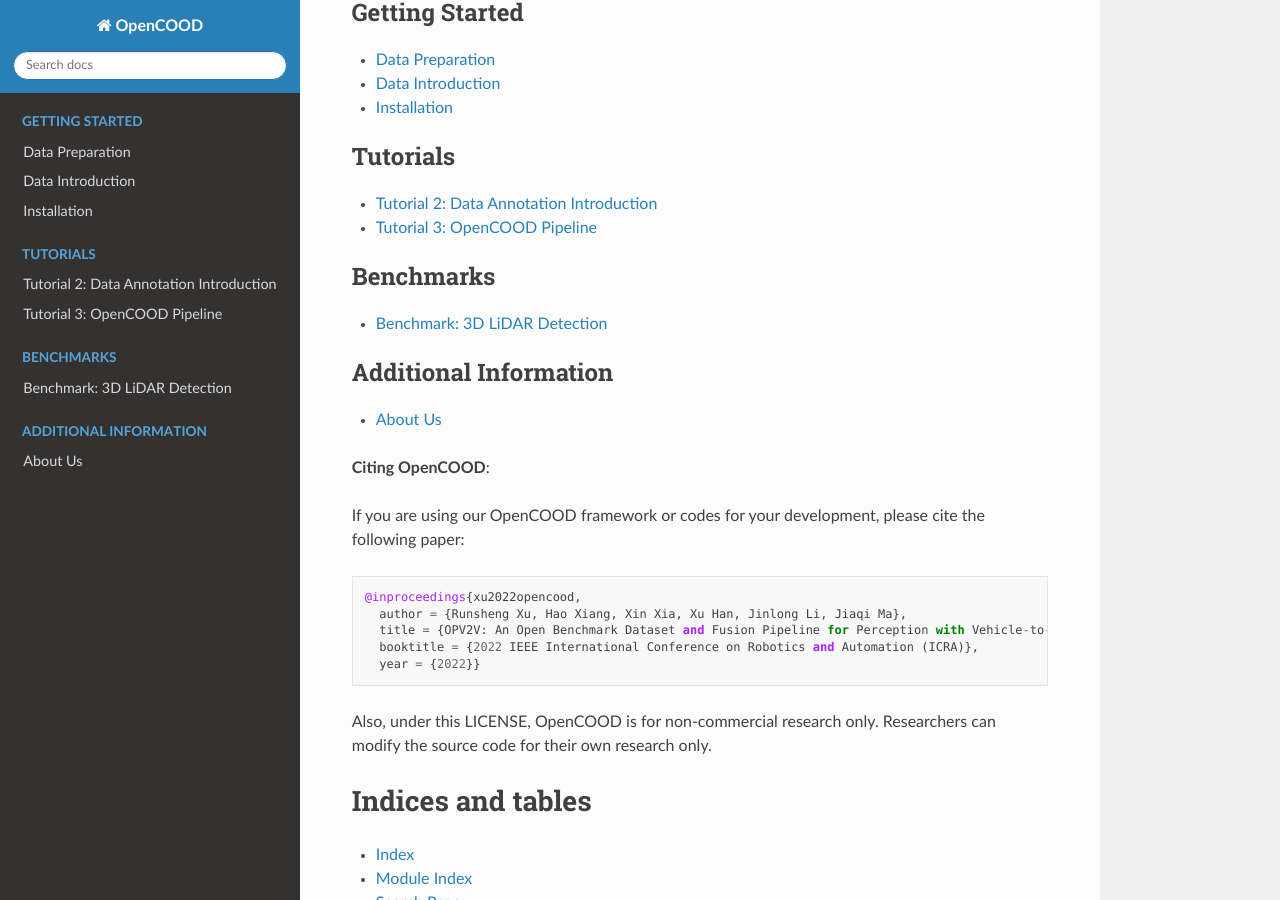
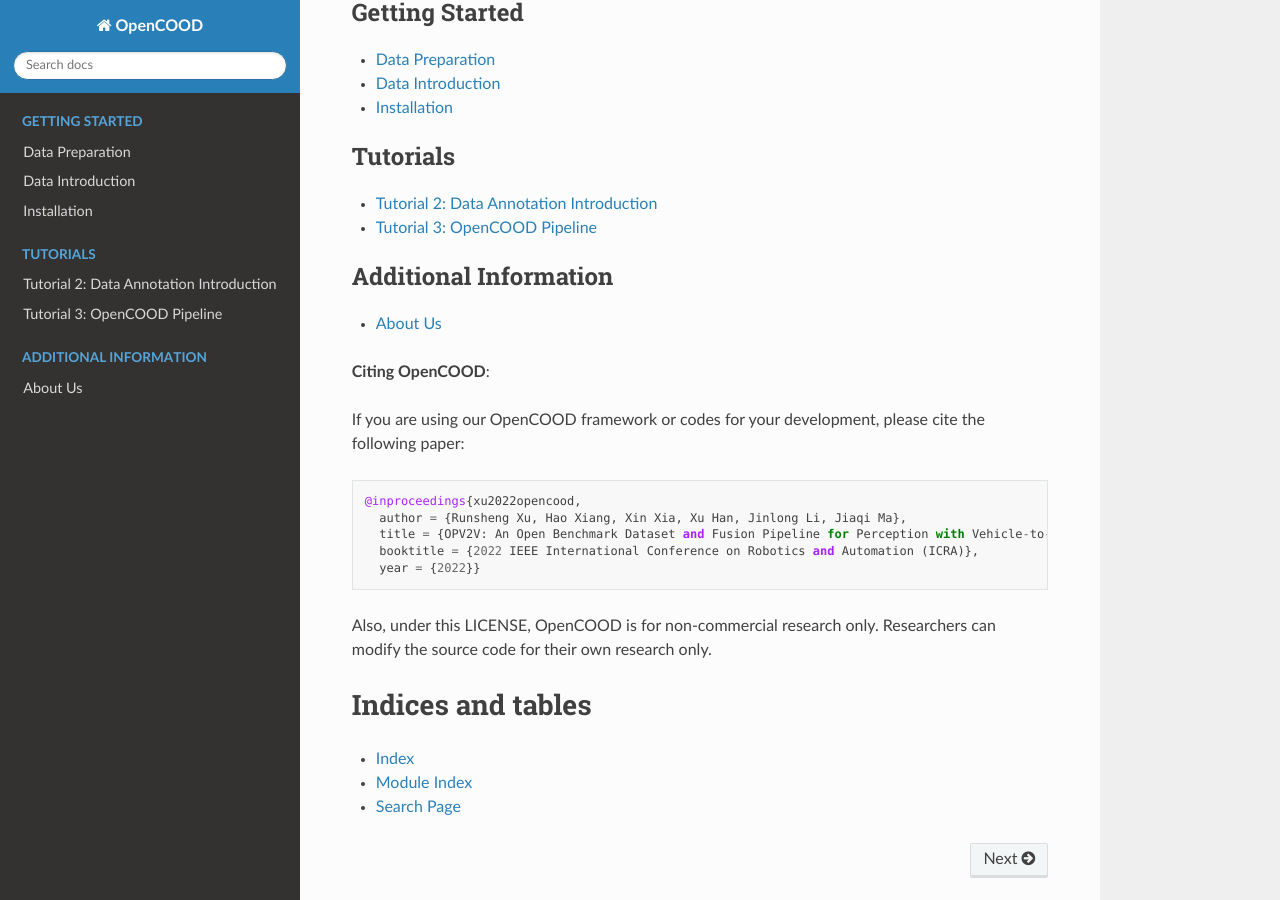
Before and after one commit to shilpa2301/OpenCOOD_AutoNet, a Sphinx documentation site: the page built from docs/index.rst, in a window 1280 px wide and 900 px high, scrolled down 472 px. Built offline with Sphinx 7.4.7 and the Read the Docs theme 2.0.0, drawn with Linux system fonts in a browser that asks for light colours; pages that are not in the unit, such as notebooks, are missing from menus.

Commit message:
move lidar benchmark to github page

```diff
--- a/docs/index.rst
+++ b/docs/index.rst
@@ -33,12 +33,6 @@
 
 .. toctree::
    :maxdepth: 1
-   :caption: Benchmarks
-
-   md_files/lidar_benchmark.md
-
-.. toctree::
-   :maxdepth: 1
    :caption: Additional Information
 
    md_files/contributor.md
```
